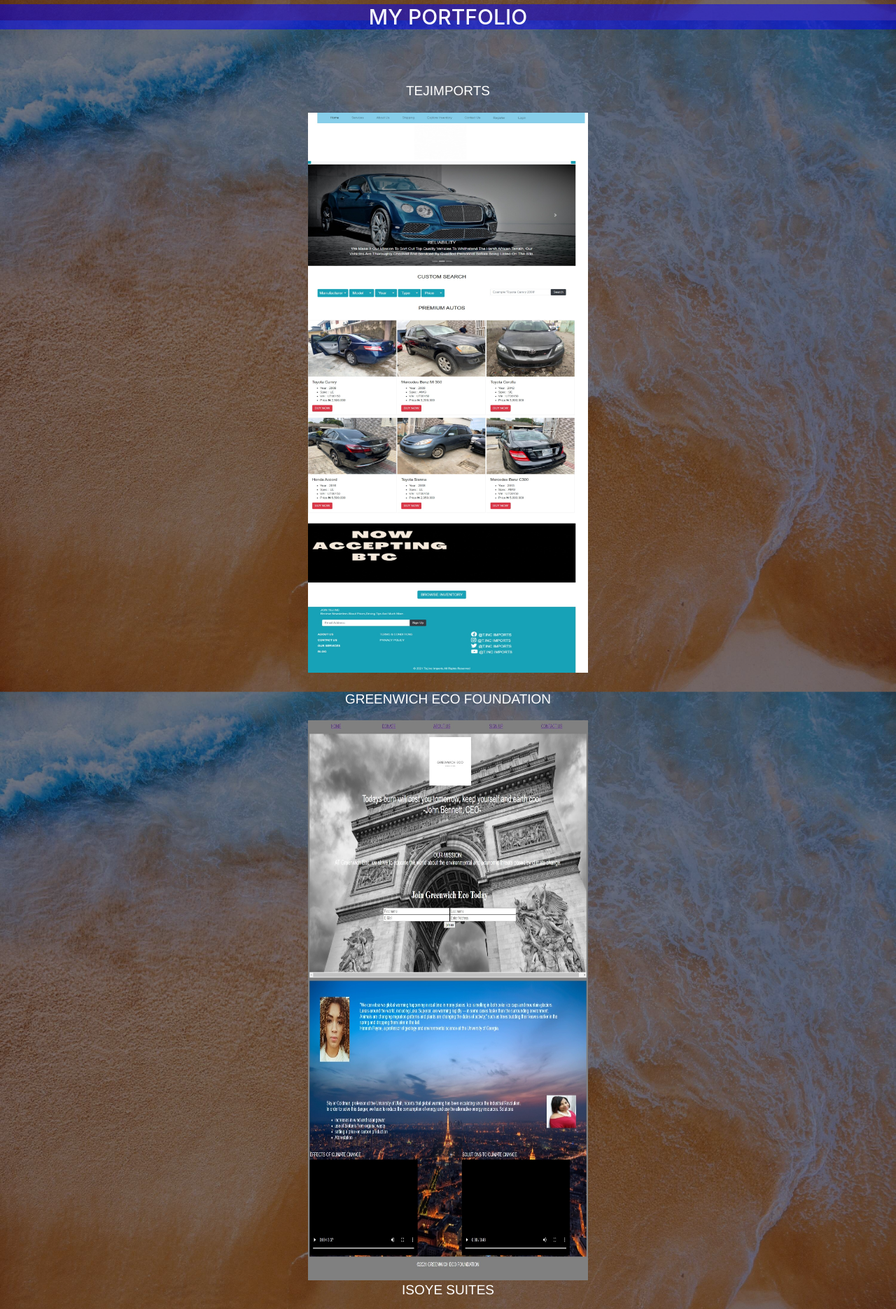
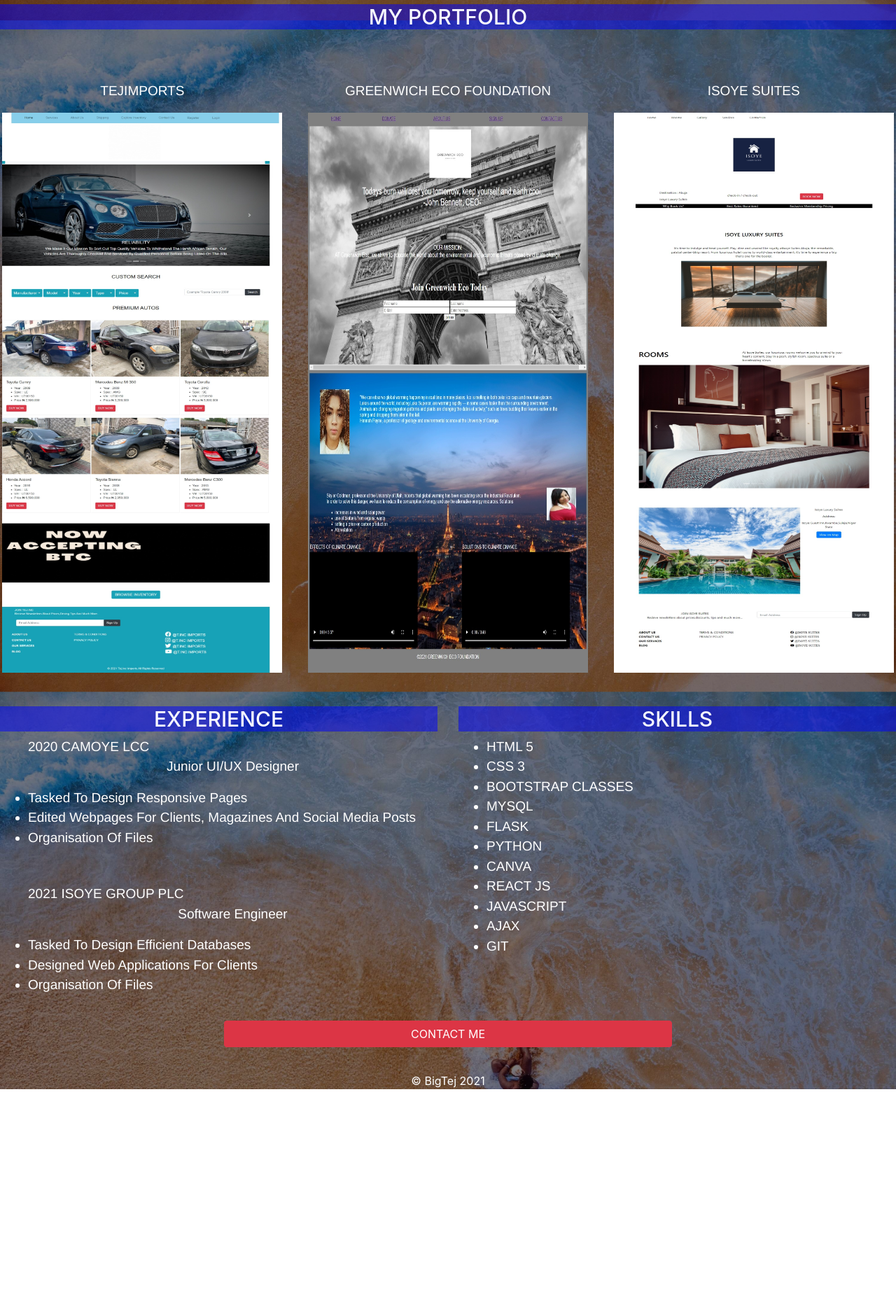
Before and after one commit to tej-inc/prof, a plain HTML site: page page1.html in a window 1280 px wide. Shown: the part 930-2800 px from the top of the page at 70% size. After the commit the page ends 2486 px from the top, so only its background shows below. Drawn offline with nearby package versions, Linux system fonts and the light colour scheme.

Commit message:
Add files via upload

```diff
--- a/page1.html
+++ b/page1.html
@@ -128,7 +128,13 @@
 			 z-index:5px ;
 
 		}
+		a:hover{
+			color: white;
+		}
 
+		html {
+  scroll-behavior: smooth;
+  		}
 	</style>
 
 </head>
@@ -143,7 +149,7 @@
 			</div>
 			<div class="col-md-4"></div>
 				<div class="col-md-4">
-					github -  <a style="text-decoration: none;color: black;" href="https://github.com/tej-inc">linkedin</a>
+					<a style="text-decoration: none;color: black;" href="https://github.com/tej-inc"> <img src="images/git.png" /> github </a>
 				</div>
 
 	</div>
@@ -187,7 +193,7 @@
 		<h3 align="center">ROOTS</h3><hr>
 		<P>tj is passionate about making sure that systems, interfaces, language and graphics are human-friendly, emotive, aesthetically pleasing, clear, on-brand and usable  with a touch of mellow smoothness. He has worked in a variety of environments, from mega-consultancies to small design shops to product companies. From workflow diagrams to detailed user interface mockups, Tj loves shaping and crafting on-screen experiences.
 
-		When tj is not being a tool by forgetting to label his Sketch layers, eating all the office candy, and showing up for work on time every day (so annoying), he enjoys never being satisfied with his own work, gardening, home improvement projects, gaming, music, photography, movies, toast, and occasionally throwing down in fisticuffs with CSS. Peep the resume or stab forks into your eyeballs looking at his LinkedIn page to take a closer look at his work history and whatnot.</P>
+		When tj is not being a tool by forgetting to label his Sketch layers, eating all the office candy, and showing up for work on time every day (so annoying), he enjoys never being satisfied with his own work, gardening, home improvement projects, gaming, music, photography, movies, toast, and occasionally throwing down in fisticuffs with CSS. Stab forks into your eyeballs looking at his Github page to take a closer look at his work history and whatnot.</P>
 	</div>
 
 <!--rootend--></div>
@@ -205,36 +211,35 @@
 	<p style="height:50px"></p>
 
 	<div class="row">
-	<div class="col-md-12">
+	<div class="col-md-4">
 		<div align="center">
 				 	<P>TEJIMPORTS</P>
 			<img align="center" width="400" height="800"  src="images/teji.jpeg"  />
 		</div>
 	</div>
-</div>
-<div class="row">
-	<div class="col-md-12">
+
+
+	<div class="col-md-4">
 		<div  align="center">
-			<P class="mt-4">GREENWICH ECO FOUNDATION</P>
-
+			<P >GREENWICH ECO FOUNDATION</P>
 			<img  align="center" width="400" height="800" src="images/week1.jpeg"/>
 		</div>
 	</div>
-</div>
-<div class="row">
-	<div class="col-md-12">
+
+
+	<div class="col-md-4">
 		<div  align="center">
 				<P>ISOYE SUITES</P>
 			<img width="400" height="800" src="images/isoye.jpeg" />
 		</div>
 	</div>
-</div>
+
 </div>
 
-<div style="background-color:rgba(0, 0, 0, 0.5);height: 40px;"></div>
+<div ></div>
 
-<div style="background-color: rgba(0, 0, 0, 0.5);" class="row">
-	<div class="col-md-12">
+<div  class="row">
+	<div class="col-md-12 mt-5">
 
 
 		<div class="row">
@@ -269,6 +274,7 @@
 				<li>REACT JS</li>
 				<li>JAVASCRIPT</li>
 				<li>AJAX</li>
+				<li>GIT</li>
 			</ul>
 		</div>
 	</div>
@@ -277,6 +283,11 @@
 
 	<div  class="col-md-12" id="contact">
 			<button class="btn btn-danger" data-toggle="modal" data-target="#hire"  id="hirebut">CONTACT ME</button>
+			<div style="color:white"  align="center">
+		<p style="height: 20px;"></p>
+		&copy; BigTej 2021
+
+	</div>
 		</div>
 
 	<div class="row">
@@ -323,11 +334,7 @@
 <!--footer-->
 <div style="background-color: rgba(0, 0, 0, 0.5 )">
 
-	<div style="color:white"  align="center">
-		<p style="height: 20px;"></p>
-		&copy; BigTej 2021
 
-	</div>
 </div>
 
 <!--endfooter-->
```
